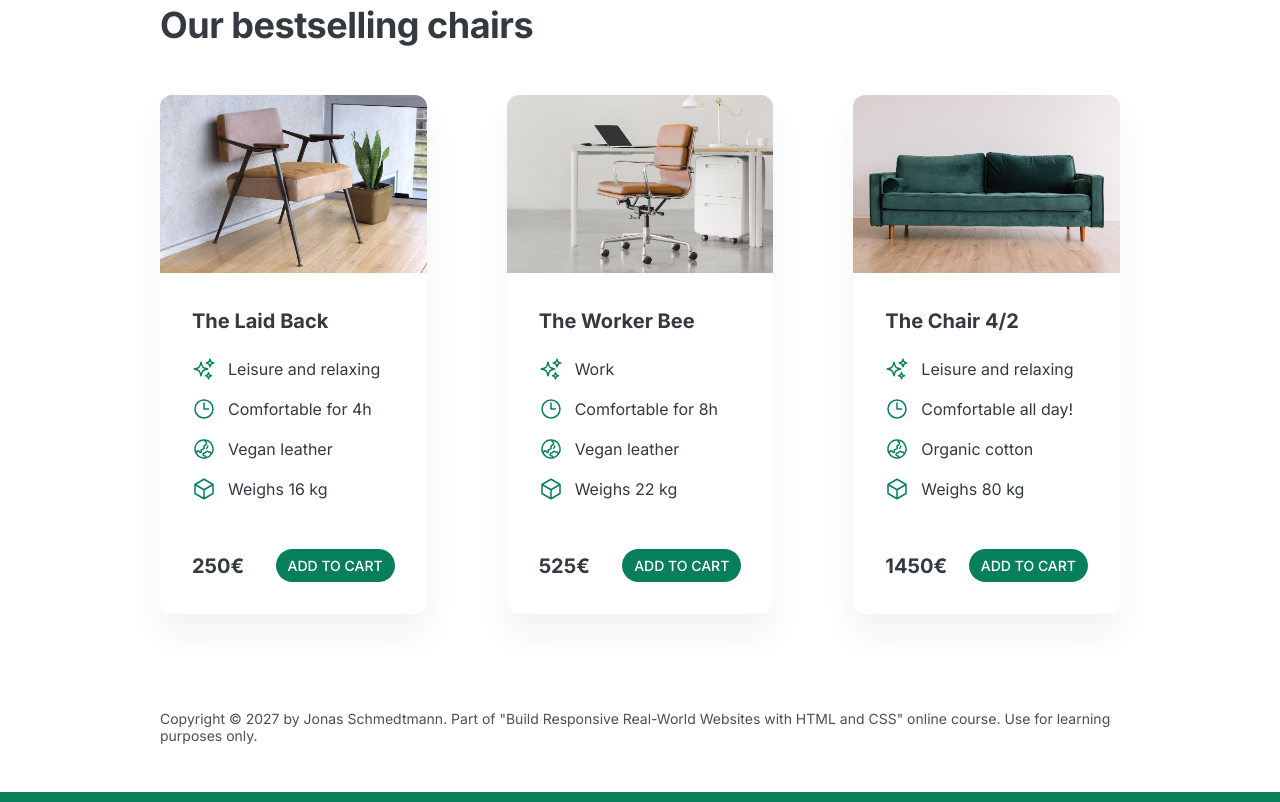
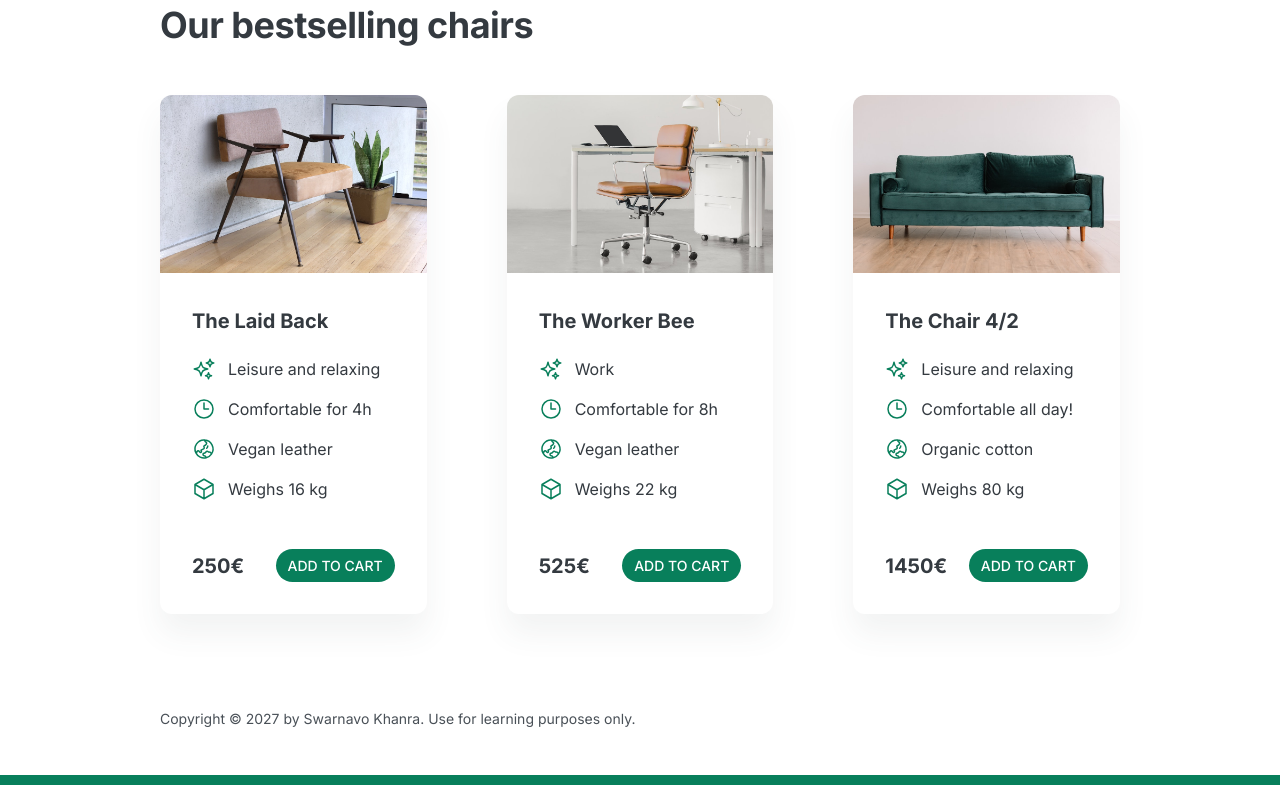
Before and after one commit to HTMLCSS-GodMode/lisbon_chair_shop, a plain HTML site: page index.html in a window 1280 px wide. Shown: the part 1360-2162 px from the top of the page. Drawn offline with Linux system fonts and the light colour scheme.

Commit message:
fix credits

```diff
--- a/index.html
+++ b/index.html
@@ -379,9 +379,8 @@
       </section>
 
       <footer>
-        Copyright &copy; 2027 by Jonas Schmedtmann. Part of "Build Responsive
-        Real-World Websites with HTML and CSS" online course. Use for learning
-        purposes only.
+        Copyright &copy; 2027 by Swarnavo Khanra. Use for learning purposes
+        only.
       </footer>
     </div>
   </body>
```
Also changed, not shown: 1 other file.
